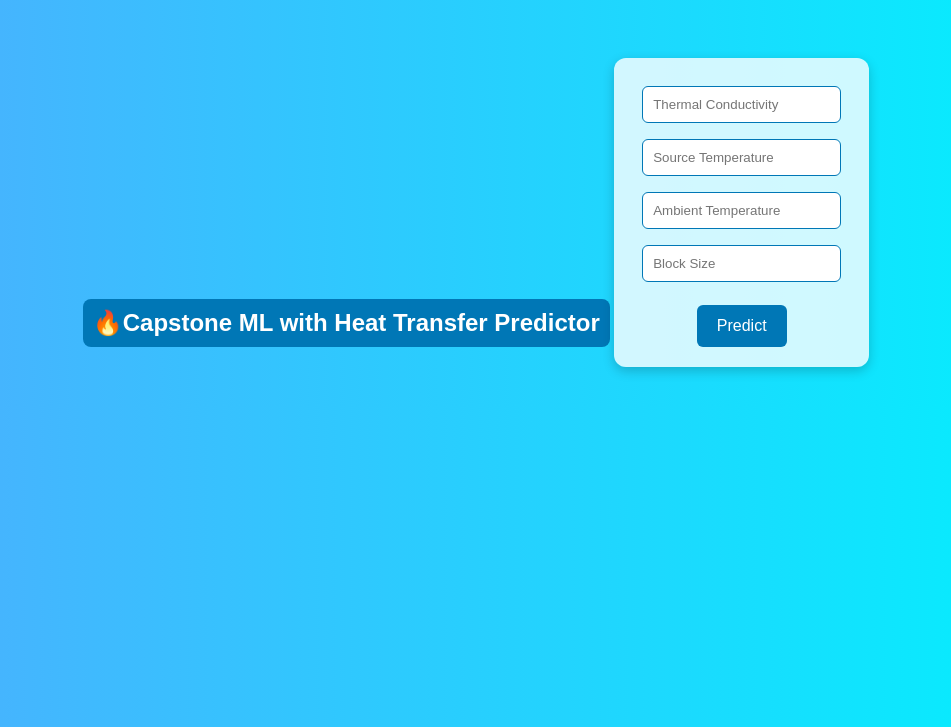
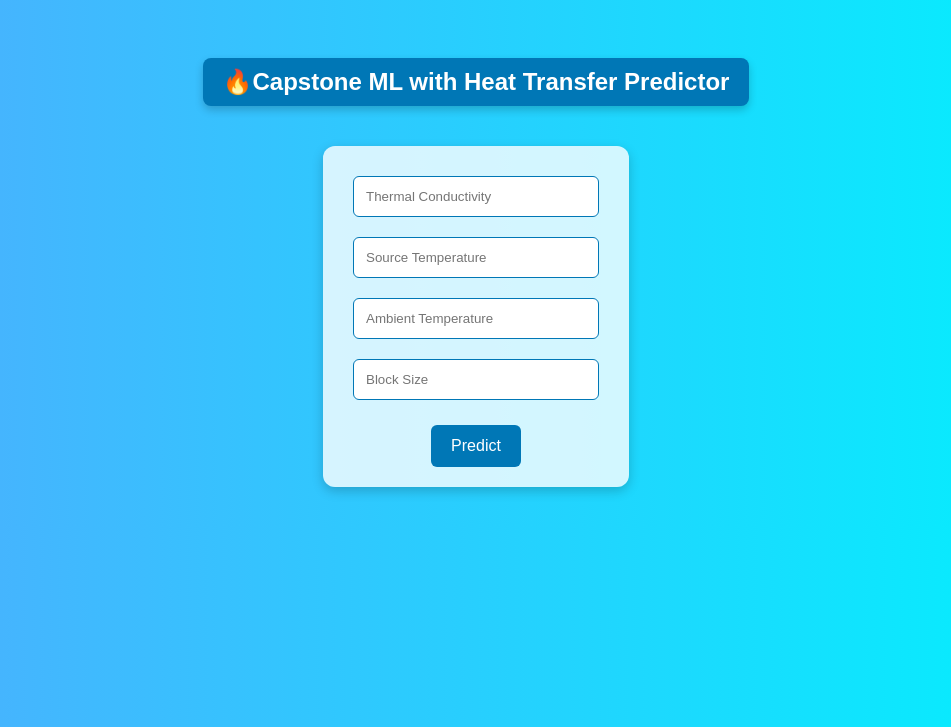
Before and after one commit to PRAJITHARAMESH/heat-transfer-app, a Flask app: page / in a window 1280 px wide. Shown: the top 727 px of the page, without its empty margins (164-1115 px from the left). Run offline with Flask 3, Linux system fonts and the light colour scheme; parts of the project's set-up code (start-up, migrations or seed data) failed here and were passed over.

Commit message:
🎨 Updated CSS for black font color in output

```diff
--- a/static/style.css
+++ b/static/style.css
@@ -9,9 +9,11 @@ body {
 h2 {
     color: #fff;
     background: #0077b6;
-    padding: 10px;
+    padding: 10px 20px;
     border-radius: 8px;
     display: inline-block;
+    margin-bottom: 20px;
+    box-shadow: 0 4px 8px rgba(0,0,0,0.2);
 }
 
 form {
@@ -24,10 +26,11 @@ form {
 }
 
 input[type=number] {
-    margin: 8px;
-    padding: 10px;
+    margin: 10px;
+    padding: 12px;
     border-radius: 6px;
     border: 1px solid #0077b6;
+    width: 220px;
 }
 
 input[type=submit] {
@@ -39,13 +42,25 @@ input[type=submit] {
     cursor: pointer;
     border-radius: 6px;
     font-size: 16px;
+    transition: 0.3s ease;
 }
 
 input[type=submit]:hover {
     background: #023e8a;
 }
 
+.result-box {
+    background: #ffffffdd;
+    padding: 20px;
+    border-radius: 10px;
+    margin-top: 30px;
+    box-shadow: 0 4px 8px rgba(0,0,0,0.1);
+    display: inline-block;
+    color: #000;  /* 🔥 Output color black */
+}
+
 h3 {
-    margin-top: 20px;
-    color: #fff;
+    margin: 10px 0;
+    color: #000;  /* 🔥 Force black text */
+    font-weight: bold;
 }
--- a/templates/index.html
+++ b/templates/index.html
@@ -1,12 +1,14 @@
 <!DOCTYPE html>
 <html>
 <head>
-    <title>Capstone ML with Heat Transfer</title>
+    <title>Heat Transfer App</title>
+    <link rel="stylesheet" type="text/css" href="{{ url_for('static', filename='style.css') }}">
+</head>
 
-    <link rel="stylesheet" href="{{ url_for('static', filename='style.css') }}">
-</head>
 <body>
+<center>
     <h2>🔥Capstone ML with Heat Transfer Predictor</h2>
+<center>
 
     <form method="POST" action="/predict">
         <input type="number" name="thermalcond" placeholder="Thermal Conductivity" required><br>
```
